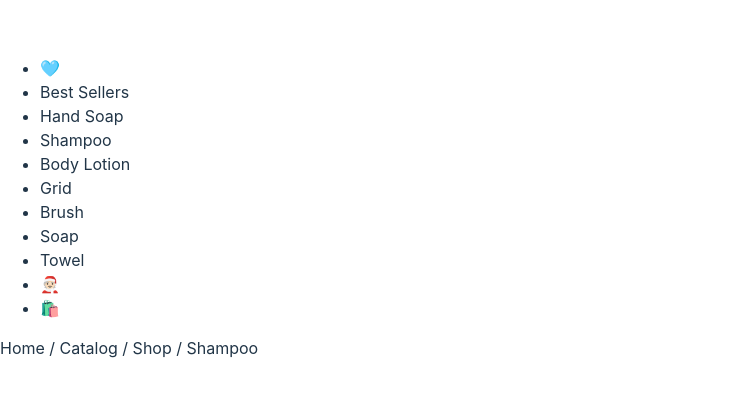
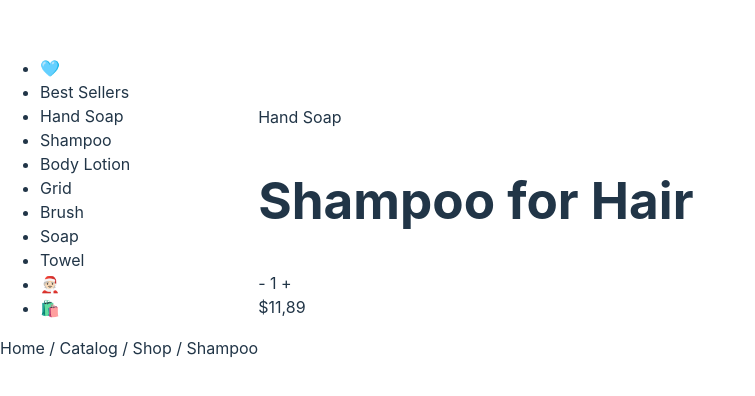
Before and after one commit to changhui98/Beauty-Store, a website built with Vite: page BeautyStore/index.html in a window 1280 px wide. Shown: the part 200-596 px from the top of the page, without its empty margins (0-755 px from the left). Built offline with nearby package versions, Linux system fonts and the light colour scheme.

Commit message:
updated section

```diff
--- a/BeautyStore/index.html
+++ b/BeautyStore/index.html
@@ -30,5 +30,24 @@
         <span class="header__crumb">Shampoo</span>
       </div>
     </header>
+    <section class="product">
+      <div class="product__img">
+        <img src="" />
+      </div>
+      <div class="product__info">
+        <div class="product__header">
+          <span class="product__category">Hand Soap</span>
+          <h1 class="product__titel">Shampoo for Hair</h1>
+          <div class="product__main">
+            <div class="product__qty">
+              <span class="product__minus">-</span>
+              <span class="product__total-qty">1</span>
+              <span class="product__plus">+</span>
+            </div>
+            <span class="product">$11,89</span>
+          </div>
+        </div>
+      </div>
+    </section>
   </body>
 </html>
```
